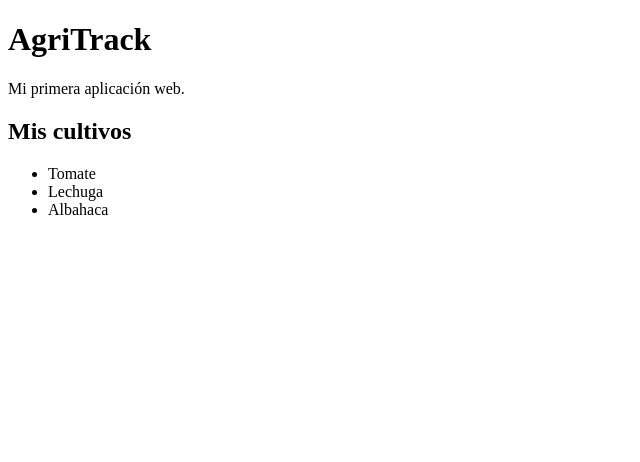
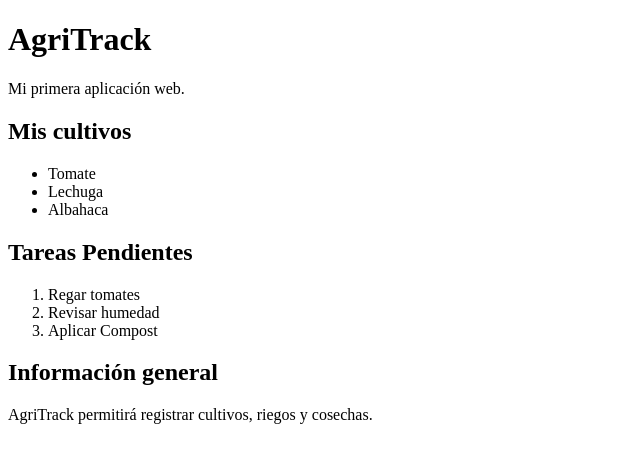
Before and after one commit to 03im84/front-end-classes, a plain HTML site: page index.html in a window 1280 px wide. Shown: the whole page, without its empty margins (0-640 px from the left). Drawn offline with Linux system fonts and the light colour scheme.

Commit message:
Agregar tareas e informacion general

```diff
--- a/index.html
+++ b/index.html
@@ -19,5 +19,16 @@
 			<li>Lechuga</li>
 			<li>Albahaca</li>
 		</ul>
+
+		<h2>Tareas Pendientes</h2>
+		<ol>
+			<li>Regar tomates</li>
+			<li>Revisar humedad</li>
+			<li>Aplicar Compost</li>
+		</ol>
+
+		<h2>Información general</h2>
+
+		<p>AgriTrack permitirá registrar cultivos, riegos y cosechas.</p>
 	</body>
 </html>
```
